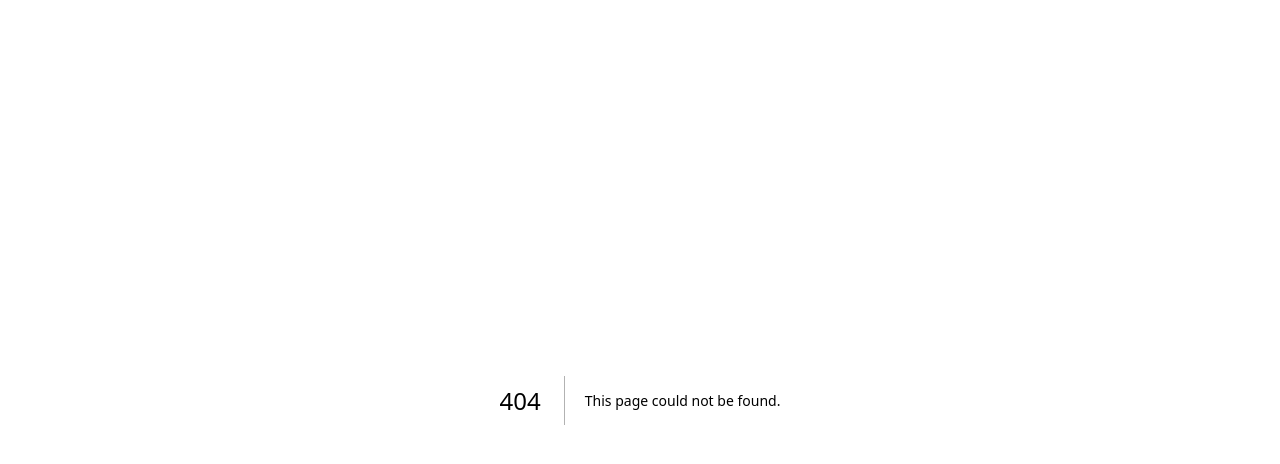
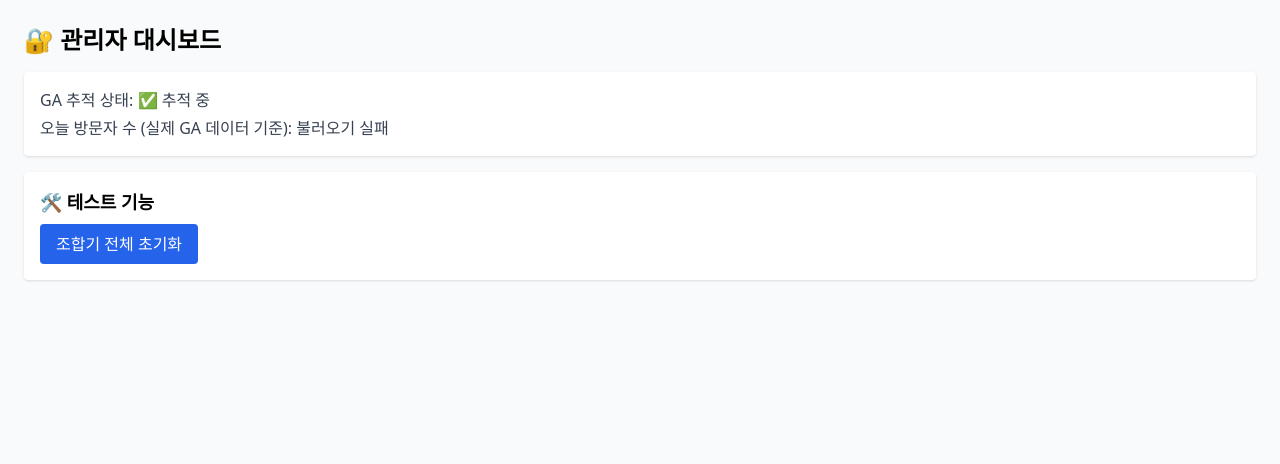
Before and after one commit to mysmartdeal/mysmartdeal, a Next.js app: page /admin/dashboard in a window 1280 px wide. Before the commit this address had no page. Shown: the top 464 px of the page. Built offline with nearby package versions, Linux system fonts and the light colour scheme; no server answers.

Commit message:
Create dashboard.js

```diff
--- /dev/null
+++ b/pages/admin/dashboard.js
@@ -0,0 +1,47 @@
+// pages/admin/dashboard.js
+import { useEffect, useState } from "react";
+import { useRouter } from "next/router";
+
+export default function AdminDashboard() {
+  const router = useRouter();
+  const [gaExcluded, setGaExcluded] = useState(false);
+  const [visitCount, setVisitCount] = useState(null);
+
+  useEffect(() => {
+    // 관리자 쿠키 확인
+    const isExcluded = document.cookie.includes("exclude_analytics=true");
+    setGaExcluded(isExcluded);
+
+    // GA 실제 방문자 수 가져오는 API 연동 (예시, 추후 백엔드 필요)
+    // 여기선 임시로 가짜 값 세팅
+    fetch("/api/admin-visit-count") // 실제로는 백엔드에서 GA API 호출
+      .then((res) => res.json())
+      .then((data) => setVisitCount(data.count))
+      .catch(() => setVisitCount("불러오기 실패"));
+  }, []);
+
+  return (
+    <div className="min-h-screen p-6 bg-gray-50">
+      <h1 className="text-2xl font-bold mb-4">🔐 관리자 대시보드</h1>
+
+      <div className="mb-4 p-4 rounded bg-white shadow">
+        <p className="text-gray-700 font-medium mb-1">
+          GA 추적 상태: {gaExcluded ? "❌ 제외됨 (관리자 모드)" : "✅ 추적 중"}
+        </p>
+        <p className="text-gray-700">
+          오늘 방문자 수 (실제 GA 데이터 기준): {visitCount !== null ? visitCount : "불러오는 중..."}
+        </p>
+      </div>
+
+      <div className="p-4 rounded bg-white shadow">
+        <h2 className="font-semibold text-lg mb-2">🛠️ 테스트 기능</h2>
+        <button
+          className="px-4 py-2 bg-blue-600 text-white rounded hover:bg-blue-700 transition"
+          onClick={() => alert("조합기 초기화 실행됨 (예시 버튼)")}
+        >
+          조합기 전체 초기화
+        </button>
+      </div>
+    </div>
+  );
+}
```
